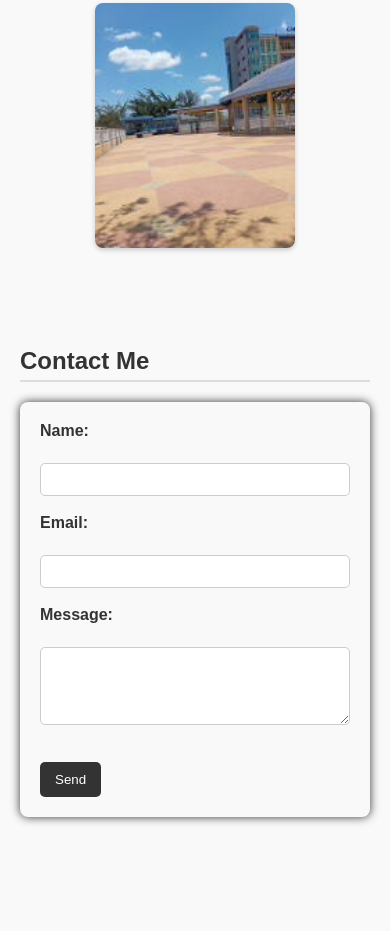
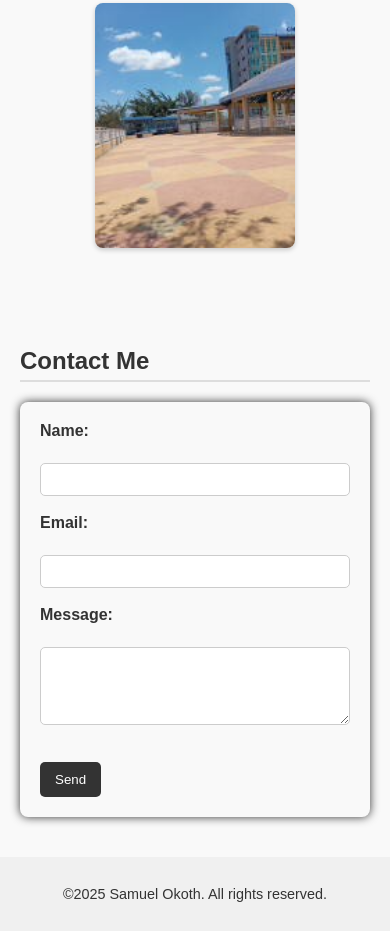
Before and after one commit to Samuelokoth9/Pixel-poetry, a plain HTML site: page index.html in a window 390 px wide. Shown: the part 1162-2093 px from the top of the page. Before the commit the page ends 2019 px from the top, so only its background shows below. Drawn offline with Linux system fonts and the light colour scheme.

Commit message:
Final design updates: footer, responsiveness, font

```diff
--- a/index.html
+++ b/index.html
@@ -46,5 +46,8 @@
 </section>
 
 </section>
+<footer>
+    <p>&copy;2025 Samuel Okoth. All rights reserved.</p>
+</footer>
 </body>
 </html>
--- a/style.css
+++ b/style.css
@@ -87,3 +87,10 @@ footer {
     background-color: #111;
     color: white;
 }
+footer {
+    background-color: #f0f0f0;
+    text-align: center;
+    padding: 1em;
+    font-size: 0.9em;
+    color: #333;
+}
```
Also changed, not shown: 1 other file.
